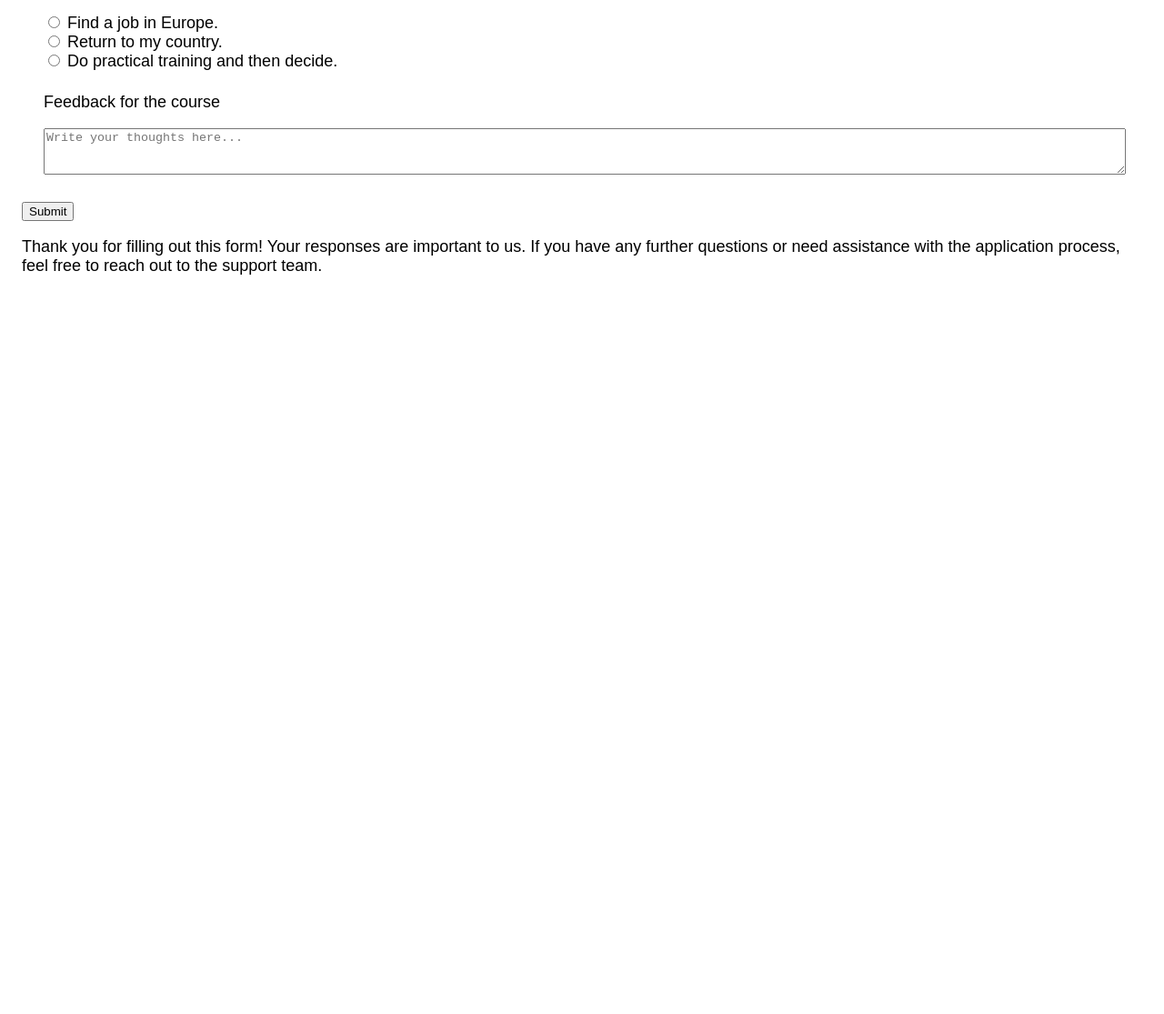
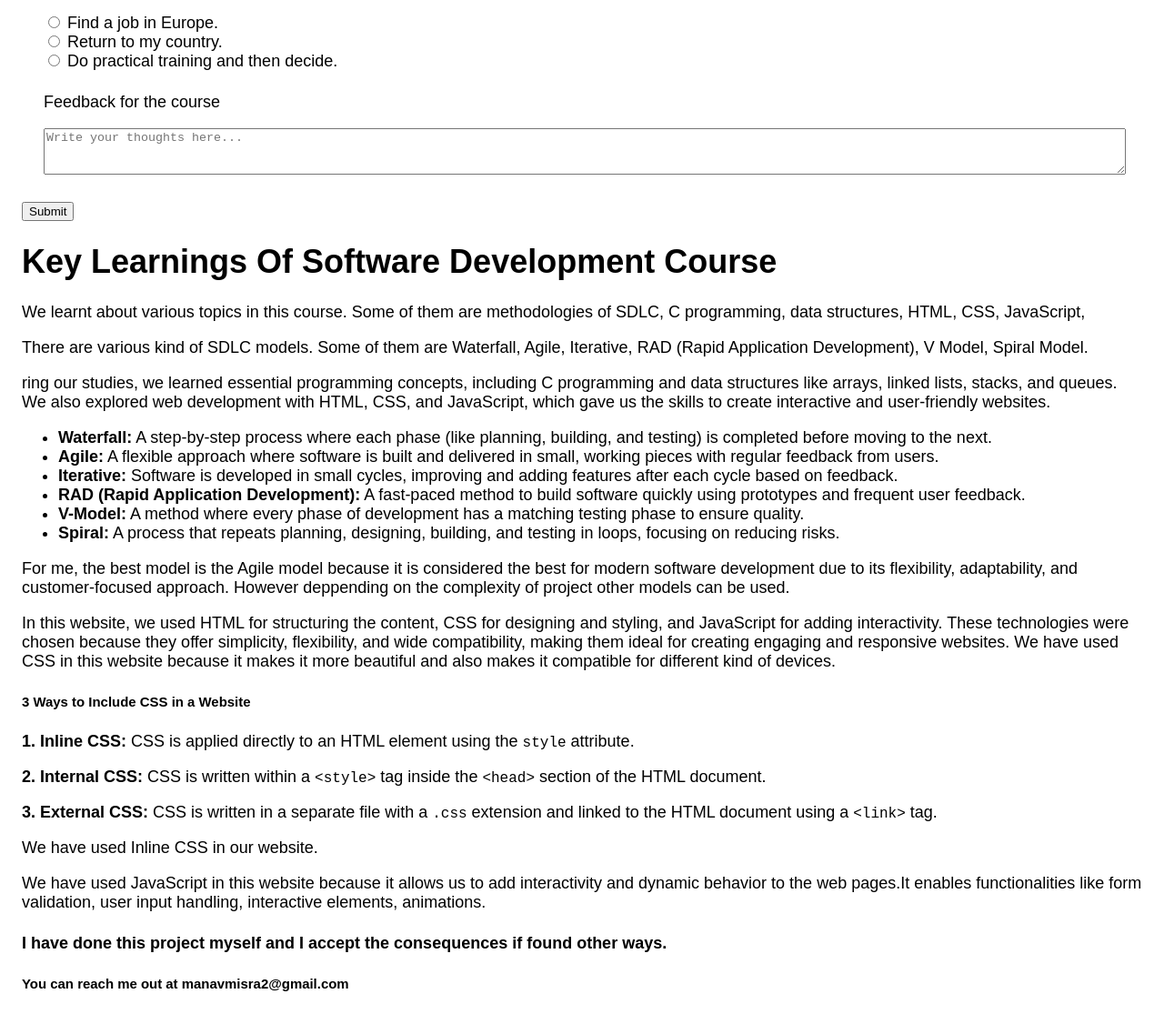
Before and after one commit to manavmisra2/manavmisra2.github.io, a plain HTML site: page index.html in a window 1280 px wide. Shown: the part 589-1704 px from the top of the page at 91% size. Before the commit the page ends 916 px from the top, so only its background shows below. Drawn offline with Linux system fonts and the light colour scheme.

Commit message:
final changes, adding paragraphs

```diff
--- a/index.html
+++ b/index.html
@@ -155,7 +155,45 @@
         </div>
     </form>
     <p class="additional-paragraph">
-        Thank you for filling out this form! Your responses are important to us. If you have any further questions or need assistance with the application process, feel free to reach out to the support team.
+        <h1>Key Learnings Of Software Development Course</h1>
+
+        <p>
+            We learnt about various topics in this course. Some of them are methodologies of SDLC, C programming, data structures, HTML, CSS, JavaScript,
+        </p>
+
+        <p>
+            There are various kind of SDLC models. Some of them are Waterfall, Agile, Iterative, RAD (Rapid Application Development), V Model, Spiral Model.
+        </p>
+      ring our studies, we learned essential programming concepts, including C programming and data structures like arrays, linked lists, stacks, and queues. We also explored web development with HTML, CSS, and JavaScript, which gave us the skills to create interactive and user-friendly websites.
+        </p>
+        <ul>
+            <li><strong>Waterfall:</strong> A step-by-step process where each phase (like planning, building, and testing) is completed before moving to the next.</li>
+            <li><strong>Agile:</strong> A flexible approach where software is built and delivered in small, working pieces with regular feedback from users.</li>
+            <li><strong>Iterative:</strong> Software is developed in small cycles, improving and adding features after each cycle based on feedback.</li>
+            <li><strong>RAD (Rapid Application Development):</strong> A fast-paced method to build software quickly using prototypes and frequent user feedback.</li>
+            <li><strong>V-Model:</strong> A method where every phase of development has a matching testing phase to ensure quality.</li>
+            <li><strong>Spiral:</strong> A process that repeats planning, designing, building, and testing in loops, focusing on reducing risks.</li>
+        </ul>
+        <p>
+            For me, the best model is the Agile model because it is  considered the best for modern software development due to its flexibility, adaptability, and customer-focused approach. However deppending on the complexity of project other models can be used.
+        </p>
+        <p>
+            In this website, we used HTML for structuring the content, CSS for designing and styling, and JavaScript for adding interactivity. These technologies were chosen because they offer simplicity, flexibility, and wide compatibility, making them ideal for creating engaging and responsive websites.
+            We have used CSS in this website because it makes it more beautiful and also makes it compatible for different kind of devices.
+        </p>
+        <h5>3 Ways to Include CSS in a Website</h1>
+
+        <p><strong>1. Inline CSS:</strong> CSS is applied directly to an HTML element using the <code>style</code> attribute.</p>
+
+        <p><strong>2. Internal CSS:</strong> CSS is written within a <code>&lt;style&gt;</code> tag inside the <code>&lt;head&gt;</code> section of the HTML document.</p>
+
+        <p><strong>3. External CSS:</strong> CSS is written in a separate file with a <code>.css</code> extension and linked to the HTML document using a <code>&lt;link&gt;</code> tag.</p>
+        <p> We have used Inline CSS in our website.</p>
+
+        <p> We have used JavaScript in this website because it allows us to add interactivity and dynamic behavior to the web pages.It enables functionalities like form validation, user input handling, interactive elements, animations.</p>
+
+        <h4>I have done this project myself and I accept the consequences if found other ways.</h4>
+        <h5> You can reach me out at manavmisra2@gmail.com</h5>
     </p>
 </body>
 </body>
```
